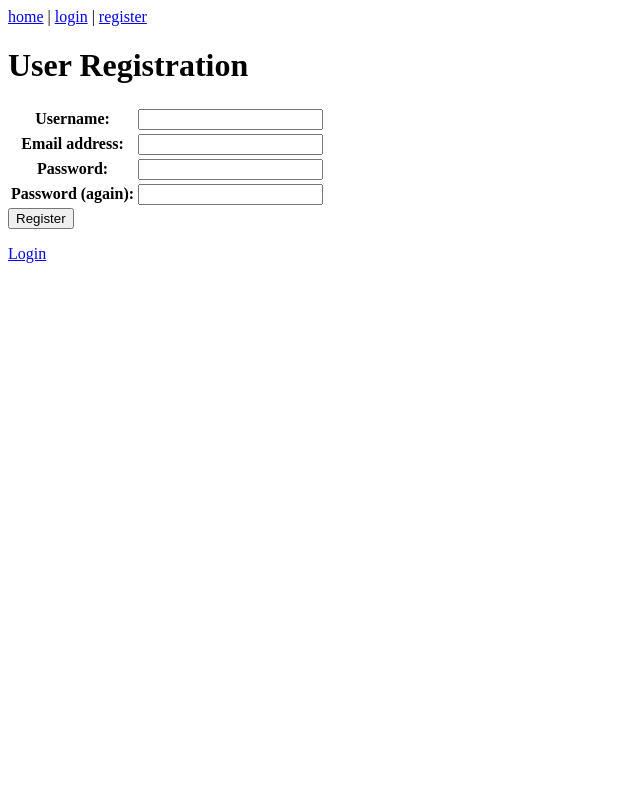
After one commit to Dantiff/atmsystem, a Django app: page /register/ in a window 1280 px wide. The commit adds this page. Shown: the whole page, without its empty margins (0-640 px from the left). Run offline with Django 3.2, Linux system fonts and the light colour scheme.

Commit message:
complete user registration login and logout

```diff
--- /dev/null
+++ b/banking/forms.py
@@ -0,0 +1,24 @@
+import re
+from django import forms
+from django.contrib.auth.models import User
+from django.utils.translation import ugettext_lazy as _
+
+class RegistrationForm(forms.Form):
+
+    username = forms.RegexField(regex=r'^\w+$', widget=forms.TextInput(attrs=dict(required=True, max_length=30)), label=_("Username"), error_messages={ 'invalid': _("This value must contain only letters, numbers and underscores.") })
+    email = forms.EmailField(widget=forms.TextInput(attrs=dict(required=True, max_length=30)), label=_("Email address"))
+    password1 = forms.CharField(widget=forms.PasswordInput(attrs=dict(required=True, max_length=30, render_value=False)), label=_("Password"))
+    password2 = forms.CharField(widget=forms.PasswordInput(attrs=dict(required=True, max_length=30, render_value=False)), label=_("Password (again)"))
+
+    def clean_username(self):
+        try:
+            user = User.objects.get(username__iexact=self.cleaned_data['username'])
+        except User.DoesNotExist:
+            return self.cleaned_data['username']
+        raise forms.ValidationError(_("The username already exists. Please try another one."))
+
+    def clean(self):
+        if 'password1' in self.cleaned_data and 'password2' in self.cleaned_data:
+            if self.cleaned_data['password1'] != self.cleaned_data['password2']:
+                raise forms.ValidationError(_("The two password fields did not match."))
+        return self.cleaned_data
--- /dev/null
+++ b/banking/templates/base.html
@@ -0,0 +1,20 @@
+<!DOCTYPE html PUBLIC>
+<html>
+<head>
+<title>Banking | {% block title %}{% endblock %}</title>
+</head>
+<body>
+<div id="nav">
+<a href="/">home</a> |
+{% if user.is_authenticated %}
+Welcome {{ user.username }}
+(<a href="/logout">logout</a>)
+{% else %}
+<a href="/login/">login</a> |
+<a href="/register/">register</a>
+{% endif %}
+</div>
+<h1>{% block head %}{% endblock %}</h1>
+{% block content %}{% endblock %}
+</body>
+</html>
--- /dev/null
+++ b/banking/templates/registration.html
@@ -0,0 +1,12 @@
+{% extends "base.html" %}
+{% block title %}User Registration{% endblock %}
+{% block head %}User Registration{% endblock %}
+{% block content %}
+    <form method="post" action=".">{% csrf_token %}
+        <table border="0">
+            {{ form.as_table }}
+        </table>
+        <input type="submit" value="Register" />
+    </form>
+    <a href="/">Login</a>
+{% endblock %}
--- a/banking/urls.py
+++ b/banking/urls.py
@@ -3,6 +3,10 @@ from django.conf.urls import url
 from banking import views
 
 urlpatterns = [
-    url(r'^$', views.HomePageView.as_view()),
-    url(r'^about/$', views.AboutPageView.as_view()),
+    url(r'^$', views.home_page),
+    url(r'^about/$', views.about_page),
+    url(r'^login/$', views.login_page),
+    url(r'^accounts/login/$', views.login_page),
+    url(r'^logout/$', views.logout_page),
+    url(r'^register/$', views.register_page),
 ]
--- a/banking/views.py
+++ b/banking/views.py
@@ -1,12 +1,53 @@
 
-# banking/views.py
-from django.shortcuts import render
-from django.views.generic import TemplateView
+# banking/views.py - Views for the banking app
+from banking.forms import *
+from django.contrib.auth.decorators import login_required
+from django.contrib.auth import logout
+from django.views.decorators.csrf import csrf_protect
+from django.shortcuts import render_to_response
+from django.http import HttpResponseRedirect
+from django.template import RequestContext
 
-# Views for the banking app
-class HomePageView(TemplateView):
-    def get(self, request, **kwargs):
-        return render(request, 'index.html', context=None)
 
-class AboutPageView(TemplateView):
-    template_name = "about.html"
+@csrf_protect
+def register_page(request):
+    if request.method == 'POST':
+        form = RegistrationForm(request.POST)
+        if form.is_valid():
+            user = User.objects.create_user(
+            username=form.cleaned_data['username'],
+            password=form.cleaned_data['password1'],
+            email=form.cleaned_data['email']
+            )
+            return HttpResponseRedirect('/')
+    else:
+        form = RegistrationForm()
+    variables = RequestContext(request, {
+    'form': form
+    })
+
+    return render_to_response(
+    'registration.html',
+    variables,
+    )
+
+def login_page(request):
+    return render_to_response(
+    'login.html',
+    )
+
+def about_page(request):
+    return render_to_response(
+    'about.html',
+    )
+
+def logout_page(request):
+    logout(request)
+    return HttpResponseRedirect('/')
+
+@login_required
+def home_page(request):
+    return render_to_response(
+    'index.html',
+    { 'user': request.user }
+    )
```
Also changed, not shown: atmsystem/settings.py (+18 -1 lines), banking/models.py (+9 -2 lines), banking/templates/about.html (+10 -2 lines), banking/templates/index.html (+11 -12 lines), banking/templates/login.html (added, +17 -0 lines).
